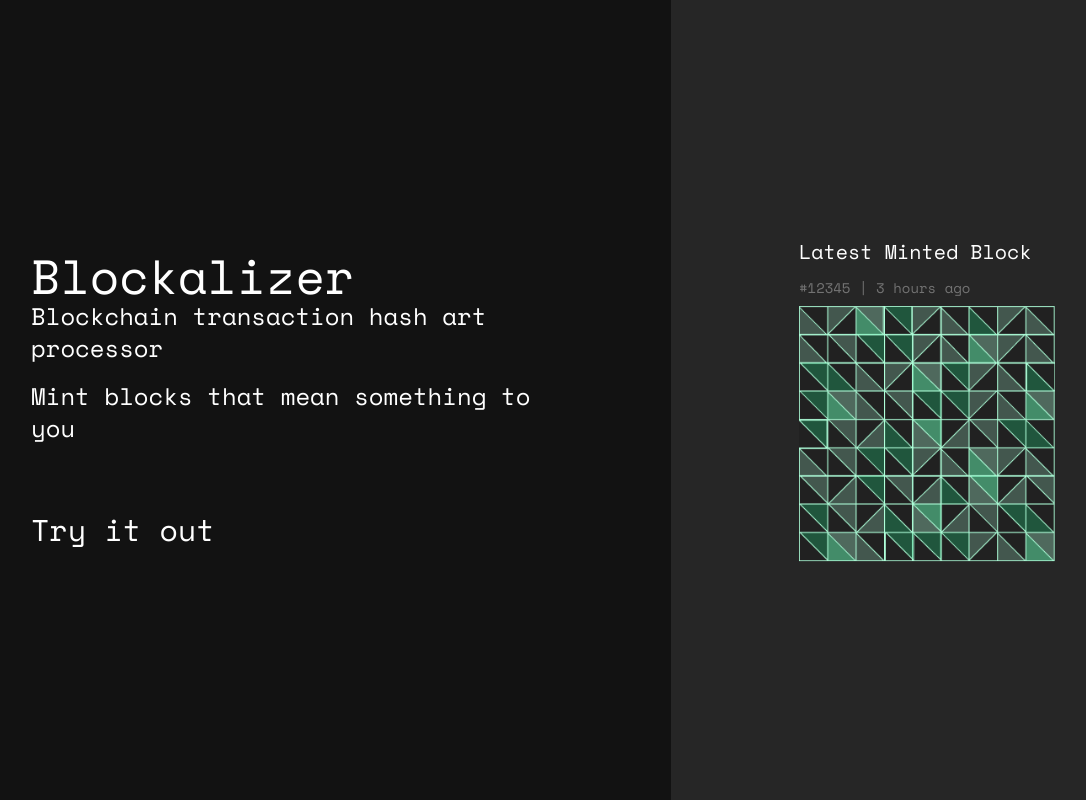
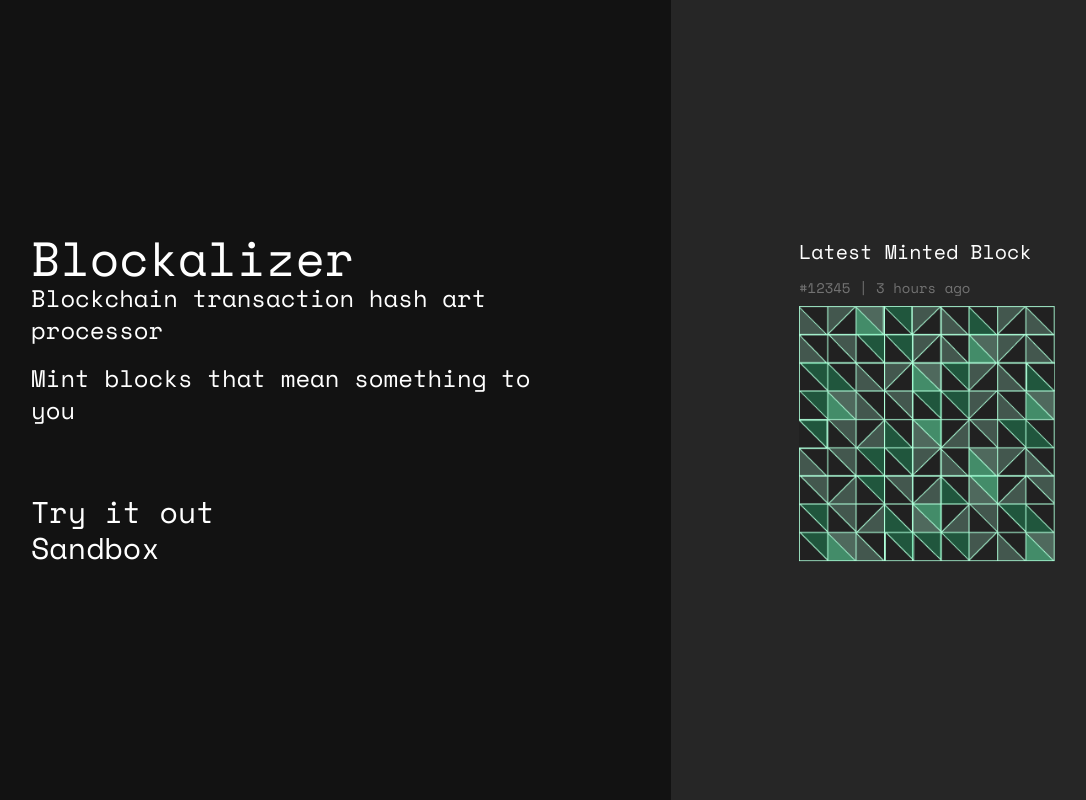
Before and after one commit to Alpha-Labs-Global/blockalizer, a React (Create React App) app: page / in a window 1280 px wide. Shown: the whole page, without its empty margins (97-1183 px from the left). Built offline with nearby package versions, Linux system fonts and the light colour scheme.

Commit message:
add uneeb's sandbox

```diff
--- a/src/App.tsx
+++ b/src/App.tsx
@@ -161,6 +161,9 @@ const App: React.FC<ComponentProps> = (props: ComponentProps) => {
               <p className="lg:text-3xl md:text-2xl sm:text-lg" onClick={(e) => {setPage("Search")}}>
                 Try it out
               </p>
+              <p className="lg:text-3xl md:text-2xl sm:text-lg" onClick={(e) => {setPage("Sandbox")}}>
+                Sandbox
+              </p>
               </div>
 
             </div>
@@ -243,6 +246,13 @@ const App: React.FC<ComponentProps> = (props: ComponentProps) => {
 
       </div>}
 
+      {page === "Sandbox" &&
+        <div className="contentContainer">
+        <h1>this is  a sanbox</h1>
+
+
+      </div>}
+
 
       {/*Style:{" "}
       <select name="select" value={selectedStyle} onChange={styleHandler}>
```
